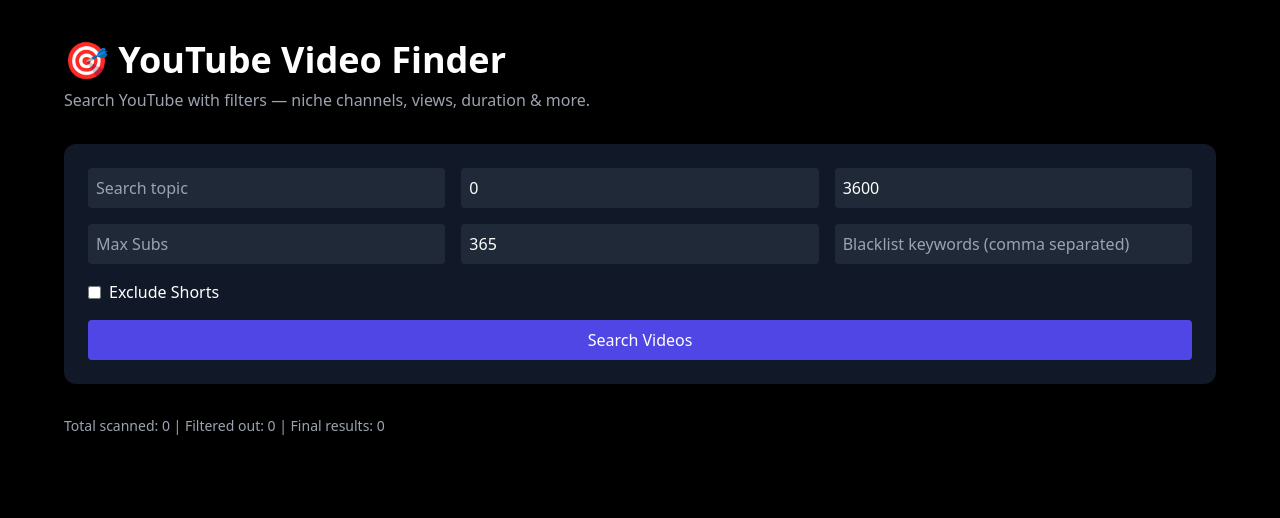
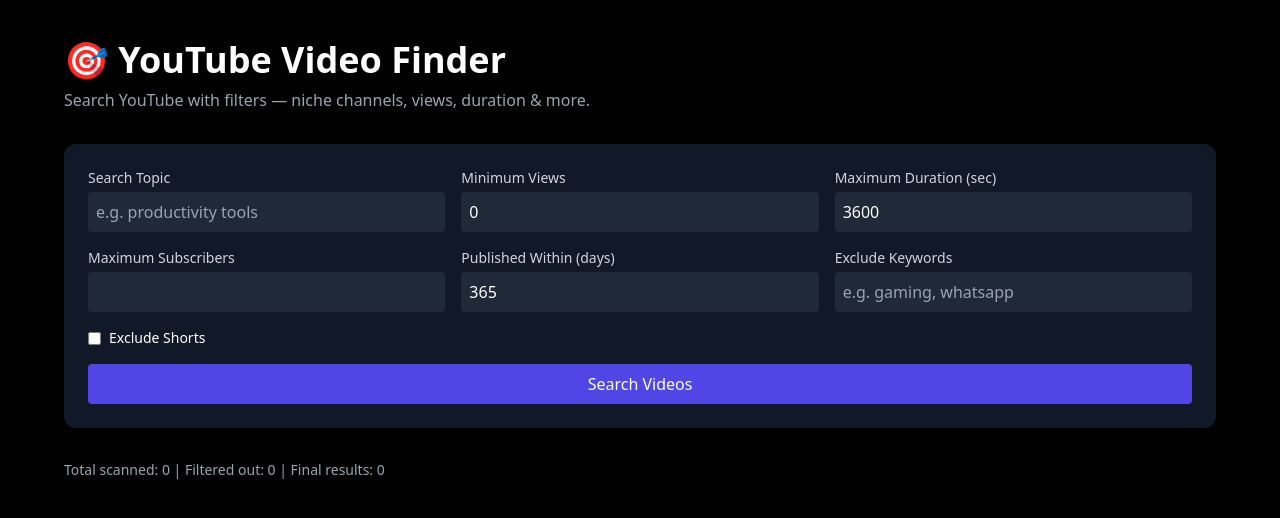
Before and after one commit to Bstev95/Youtube-filter-finder, a React (Vite) app: page / in a window 1280 px wide. Shown: the top 518 px of the page. Built offline with nearby package versions, Linux system fonts and the light colour scheme; the HTML template or start-up script is replaced by a standard one.

Commit message:
Update App.jsx

```diff
--- a/src/App.jsx
+++ b/src/App.jsx
@@ -120,16 +120,34 @@
         <p className="text-gray-400 mb-8">Search YouTube with filters — niche channels, views, duration & more.</p>
 
         <div className="bg-gray-900 rounded-xl p-6 grid gap-4 md:grid-cols-3 mb-8">
-          <input placeholder="Search topic" className="p-2 rounded bg-gray-800 text-white" value={query} onChange={(e) => setQuery(e.target.value)} />
-          <input type="number" placeholder="Min Views" className="p-2 rounded bg-gray-800 text-white" value={minViews} onChange={(e) => setMinViews(Number(e.target.value))} />
-          <input type="number" placeholder="Max Duration (sec)" className="p-2 rounded bg-gray-800 text-white" value={maxDuration} onChange={(e) => setMaxDuration(Number(e.target.value))} />
-          <input type="number" placeholder="Max Subs" className="p-2 rounded bg-gray-800 text-white" value={maxSubs} onChange={(e) => setMaxSubs(Number(e.target.value))} />
-          <input type="number" placeholder="Published Within Days" className="p-2 rounded bg-gray-800 text-white" value={publishWithinDays} onChange={(e) => setPublishWithinDays(Number(e.target.value))} />
-          <input placeholder="Blacklist keywords (comma separated)" className="p-2 rounded bg-gray-800 text-white" value={blacklist} onChange={(e) => setBlacklist(e.target.value)} />
-          <label className="col-span-3 flex items-center gap-2">
+          <div>
+            <label className="block text-sm text-gray-300 mb-1">Search Topic</label>
+            <input placeholder="e.g. productivity tools" className="p-2 rounded bg-gray-800 text-white w-full" value={query} onChange={(e) => setQuery(e.target.value)} />
+          </div>
+          <div>
+            <label className="block text-sm text-gray-300 mb-1">Minimum Views</label>
+            <input type="number" className="p-2 rounded bg-gray-800 text-white w-full" value={minViews} onChange={(e) => setMinViews(Number(e.target.value))} />
+          </div>
+          <div>
+            <label className="block text-sm text-gray-300 mb-1">Maximum Duration (sec)</label>
+            <input type="number" className="p-2 rounded bg-gray-800 text-white w-full" value={maxDuration} onChange={(e) => setMaxDuration(Number(e.target.value))} />
+          </div>
+          <div>
+            <label className="block text-sm text-gray-300 mb-1">Maximum Subscribers</label>
+            <input type="number" className="p-2 rounded bg-gray-800 text-white w-full" value={maxSubs} onChange={(e) => setMaxSubs(Number(e.target.value))} />
+          </div>
+          <div>
+            <label className="block text-sm text-gray-300 mb-1">Published Within (days)</label>
+            <input type="number" className="p-2 rounded bg-gray-800 text-white w-full" value={publishWithinDays} onChange={(e) => setPublishWithinDays(Number(e.target.value))} />
+          </div>
+          <div>
+            <label className="block text-sm text-gray-300 mb-1">Exclude Keywords</label>
+            <input className="p-2 rounded bg-gray-800 text-white w-full" value={blacklist} onChange={(e) => setBlacklist(e.target.value)} placeholder="e.g. gaming, whatsapp" />
+          </div>
+          <div className="col-span-3 flex items-center gap-2">
             <input type="checkbox" checked={excludeShorts} onChange={(e) => setExcludeShorts(e.target.checked)} />
-            Exclude Shorts
-          </label>
+            <label className="text-sm">Exclude Shorts</label>
+          </div>
           <button onClick={fetchVideos} disabled={loading} className="bg-indigo-600 text-white py-2 rounded col-span-3">
             {loading ? "Searching..." : "Search Videos"}
           </button>
```
